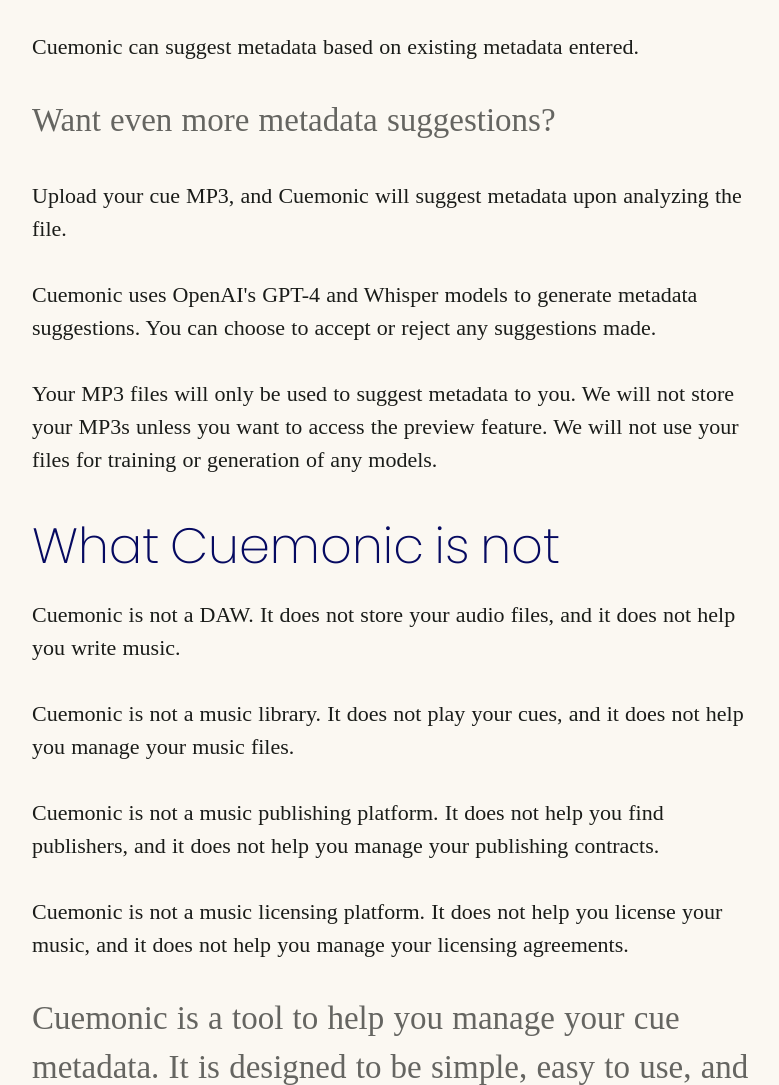
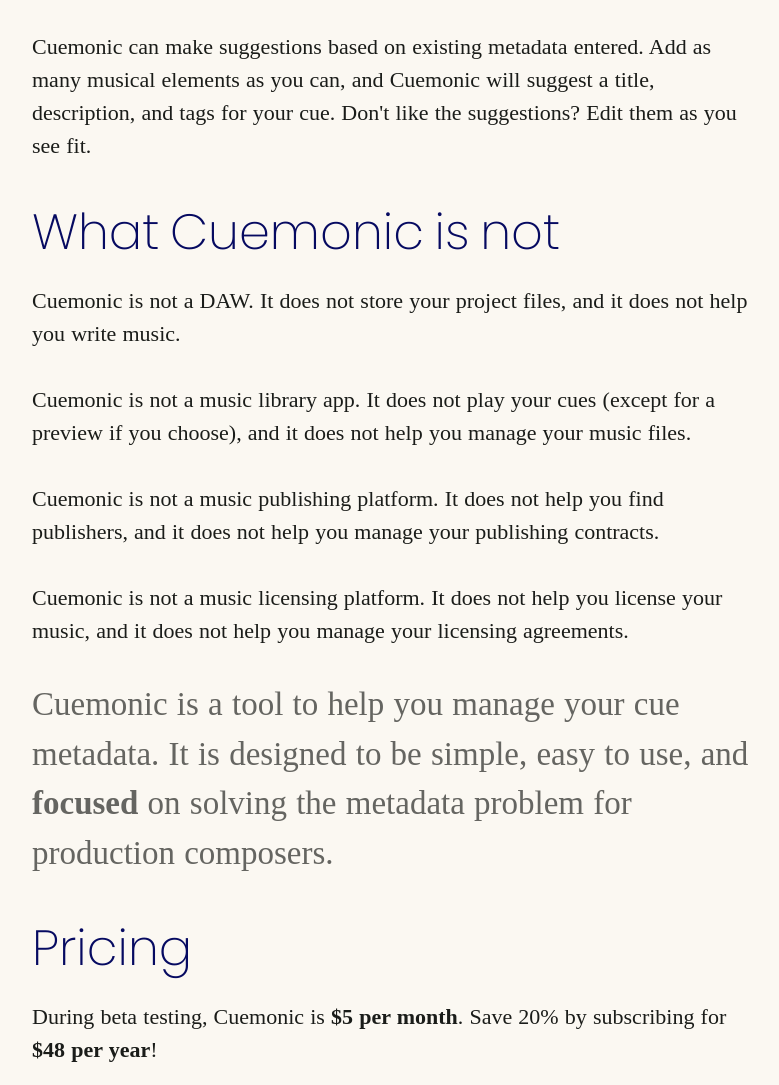
Before and after one commit to Cuemonic/cuemonic-marketing, an Astro site: page / in a window 1280 px wide. Shown: the part 1957-3042 px from the top of the page, without its empty margins (32-811 px from the left). Built offline with nearby package versions, Linux system fonts and the light colour scheme; Astro itself is replaced by a stand-in of ours.

Commit message:
Tweaked copy.

```diff
--- a/src/layouts/page.astro
+++ b/src/layouts/page.astro
@@ -14,6 +14,7 @@ const { title } = Astro.props;
     <meta charset="UTF-8" />
     <meta name="viewport" content="width=device-width, initial-scale=1.0" />
     <script
+      is:inline
       src="https://app.termly.io/resource-blocker/029411c2-939d-47c2-a17c-7bb7eb325294?autoBlock=on"
     ></script>
     <title>{title}</title>
--- a/src/pages/index.astro
+++ b/src/pages/index.astro
@@ -1,13 +1,23 @@
 ---
-import Page from "../layouts/page.astro"
+import Page from "../layouts/page.astro";
 ---
 
 <Page title="Cuemonic - Metadata management for production composers">
   <div class="main">
     <h2>Tired of managing your cues in a complicated spreadsheet?</h2>
-    <p class="pull">Ever accidentally tried to sign a cue to a second publisher because you forgot to move your files from the "unsigned" folder to the "signed" folder?</p>
-    <p>We get it. You just want a way to manage all the pesky metadata about your cues in one easy place.</p>
-    <p>You signed up to <em>write</em> music. Not manage spreadsheet cells. That's for the business majors.</p>
+    <p class="pull">
+      Ever accidentally tried to sign a cue to a second publisher because you
+      forgot to move your files from the "unsigned" folder to the "signed"
+      folder?
+    </p>
+    <p>
+      We get it. You just want a way to manage all the pesky metadata about your
+      cues in one easy place.
+    </p>
+    <p>
+      You signed up to <em>write</em> music. Not manage spreadsheet cells. That's
+      for the business majors.
+    </p>
     <h2>Meet Cuemonic</h2>
     <p>In its simplest form, Cuemonic is a metadata database.</p>
     <h3>What does this mean for you?</h3>
@@ -19,37 +29,79 @@ import Page from "../layouts/page.astro"
       <li>Search for cues by title, publisher, or any other metadata.</li>
       <li>Export your metadata to CSV for easy sharing with publishers.</li>
       <li>Track which cues are signed, unsigned, and in progress.</li>
-      <li>Save your licensing information and apply it to each cue automatically.</li>
+      <li>
+        Save your licensing information and apply it to each cue automatically.
+      </li>
       <li>Store each cue's splits in line with its other data.</li>
       <li>Never lose track of a cue again.</li>
     </ul>
     <h2>How does it work?</h2>
-    <p>Cuemonic is a web app that runs in your browser. It uses a simple database to store your cue metadata, and you can access it from any device with an internet connection.</p>
+    <p>
+      Cuemonic is a web app that runs in your browser. It uses a simple database
+      to store your cue metadata, and you can access it from any device with an
+      internet connection.
+    </p>
     <p>There are three primary ways to interact with your cues:</p>
     <ol>
       <li>An input form to create a cue and its metadata.</li>
-      <li>A searchable, filterable, and editable catalog to see all of your cues in one place.</li>
-      <li>An editable detail page for each cue, where you can view and update all of the metadata for that cue.</li>
+      <li>
+        A searchable, filterable, and editable catalog to see all of your cues
+        in one place.
+      </li>
+      <li>
+        An editable detail page for each cue, where you can view and update all
+        of the metadata for that cue.
+      </li>
     </ol>
     <h3>Make AI do the boring work for you!</h3>
-    <p class="pull">Tired of trying to come up with titles and descriptions for your cues?</p>
-    <p>Cuemonic can suggest metadata based on existing metadata entered.</p>
-    <p class="pull">Want even more metadata suggestions?</p>
+    <p class="pull">
+      Tired of trying to come up with titles and descriptions for your cues?
+    </p>
+    <p>
+      Cuemonic can make suggestions based on existing metadata entered. Add as
+      many musical elements as you can, and Cuemonic will suggest a title,
+      description, and tags for your cue. Don't like the suggestions? Edit them
+      as you see fit.
+    </p>
+    <!-- <p class="pull">Want even more metadata suggestions?</p>
     <p>Upload your cue MP3, and Cuemonic will suggest metadata upon analyzing the file.</p>
     <p>Cuemonic uses OpenAI's GPT-4 and Whisper models to generate metadata suggestions. You can choose to accept or reject any suggestions made.</p>
-    <p>Your MP3 files will only be used to suggest metadata to you. We will not store your MP3s unless you want to access the preview feature. We will not use your files for training or generation of any models.</p>
+    <p>Your MP3 files will only be used to suggest metadata to you. We will not store your MP3s unless you want to access the preview feature. We will not use your files for training or generation of any models.</p> -->
     <h2>What Cuemonic is not</h2>
-    <p>Cuemonic is not a DAW. It does not store your audio files, and it does not help you write music.</p>
-    <p>Cuemonic is not a music library. It does not play your cues, and it does not help you manage your music files.</p>
-    <p>Cuemonic is not a music publishing platform. It does not help you find publishers, and it does not help you manage your publishing contracts.</p>
-    <p>Cuemonic is not a music licensing platform. It does not help you license your music, and it does not help you manage your licensing agreements.</p>
-    <p class="pull">Cuemonic is a tool to help you manage your cue metadata. It is designed to be simple, easy to use, and <em>focused</em> on solving the metadata problem for production composers.</p>
+    <p>
+      Cuemonic is not a DAW. It does not store your project files, and it does
+      not help you write music.
+    </p>
+    <p>
+      Cuemonic is not a music library app. It does not play your cues (except
+      for a preview if you choose), and it does not help you manage your music
+      files.
+    </p>
+    <p>
+      Cuemonic is not a music publishing platform. It does not help you find
+      publishers, and it does not help you manage your publishing contracts.
+    </p>
+    <p>
+      Cuemonic is not a music licensing platform. It does not help you license
+      your music, and it does not help you manage your licensing agreements.
+    </p>
+    <p class="pull">
+      Cuemonic is a tool to help you manage your cue metadata. It is designed to
+      be simple, easy to use, and <em>focused</em> on solving the metadata problem
+      for production composers.
+    </p>
     <h2>Pricing</h2>
-    <p>During beta testing, Cuemonic is <em>$5 per month</em>. Save 20% by subscribing for <em>$8 per year</em>!</p>
+    <p>
+      During beta testing, Cuemonic is <em>$5 per month</em>. Save 20% by
+      subscribing for <em>$48 per year</em>!
+    </p>
     <h2>How to get started</h2>
     <p class="pull">Ready to give it a try?</p>
     <p><a href="https://tally.so/r/3E29Ar">Sign up for our beta now!</a></p>
     <h3>What to expect?</h3>
-    <p>We are ramping up slowly to test our systems. We will email you a link to subscribe when we are ready for the next set of composers.</p>
+    <p>
+      We are ramping up slowly to test our systems. We will email you a link to
+      subscribe when we are ready for the next set of composers.
+    </p>
   </div>
 </Page>
```
